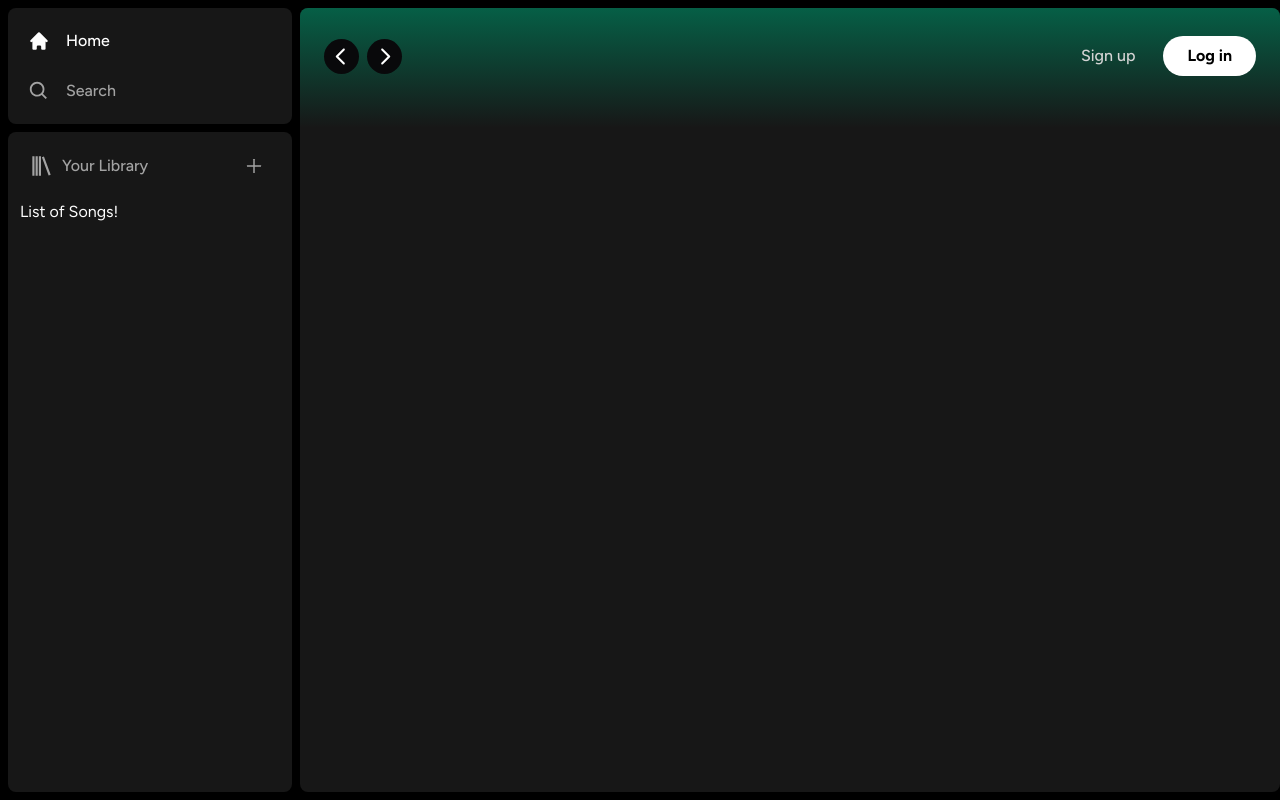
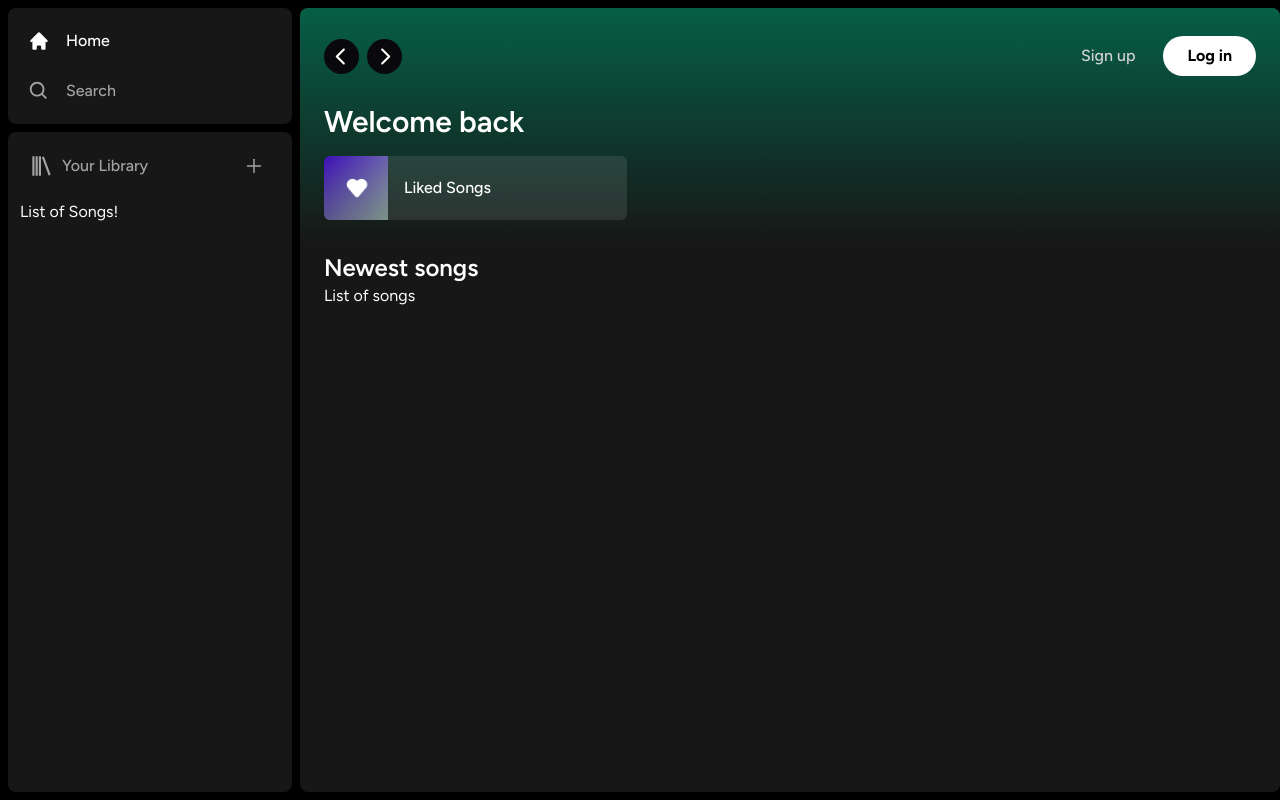
Before and after one commit to martinduva/spotify-clone, a Next.js app: page / in a window 1280 px wide. Built offline with nearby package versions, Linux system fonts and the light colour scheme.

Commit message:
feat(header): add liked songs list item

```diff
--- a/app/(site)/page.tsx
+++ b/app/(site)/page.tsx
@@ -1,9 +1,23 @@
 import Header from "@/components/Header";
+import ListItem from "@/components/ListItem";
 
 export default function Home() {
   return (
     <div className="size-full overflow-hidden overflow-y-auto rounded-lg bg-neutral-900">
-      <Header>Header</Header>
+      <Header>
+        <div className="mb-2">
+          <h1 className="text-3xl font-semibold text-white">Welcome back</h1>
+        </div>
+        <div className="mt-4 grid grid-cols-1 gap-3 sm:grid-cols-2 xl:grid-cols-3 2xl:grid-cols-4">
+          <ListItem imageSrc="/images/liked.png" name="Liked Songs" href="liked" />
+        </div>
+      </Header>
+      <div className="mb-7 mt-2 px-6">
+        <div className="flex items-center justify-between">
+          <h1 className="text-2xl font-semibold text-white">Newest songs</h1>
+        </div>
+        <div>List of songs</div>
+      </div>
     </div>
   );
 }
--- a/components/Header.tsx
+++ b/components/Header.tsx
@@ -13,7 +13,7 @@ type HeaderProps = {
   className?: string;
 };
 
-const Header: React.FC<HeaderProps> = ({ className }) => {
+const Header: React.FC<HeaderProps> = ({ children, className }) => {
   const router = useRouter();
 
   const _handleLogout = () => {
@@ -51,6 +51,7 @@ const Header: React.FC<HeaderProps> = ({ className }) => {
           </Button>
         </div>
       </div>
+      {children}
     </div>
   );
 };
```
Also changed, not shown: public/images/liked.png (added).
